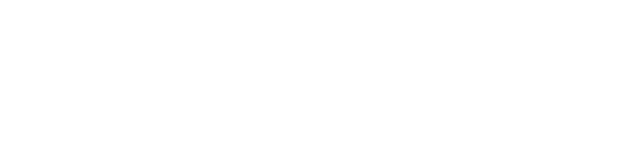
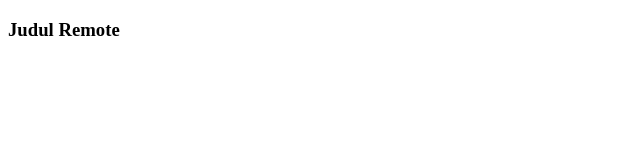
Before and after one commit to fathor/git-remote, a plain HTML site: page index.html in a window 1280 px wide. Shown: the whole page, without its empty margins (0-640 px from the left). Drawn offline with Linux system fonts and the light colour scheme.

Commit message:
mengubah h3

```diff
--- a/index.html
+++ b/index.html
@@ -4,6 +4,7 @@
 	<title>Git Remote</title>
 </head>
 <body>
+	<h3>Judul Remote</h3>
 
 </body>
 </html>
```
